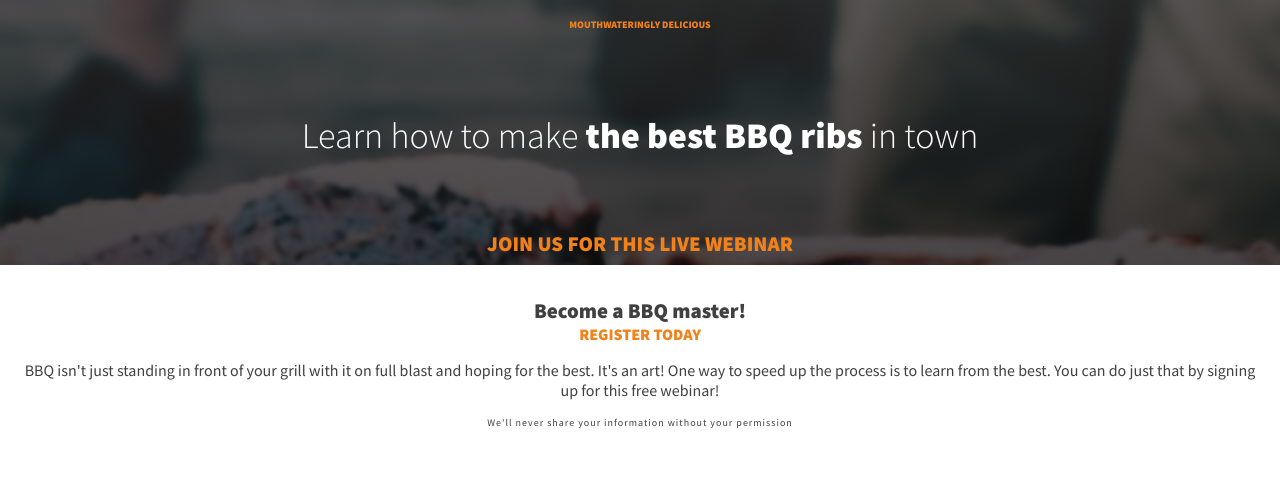
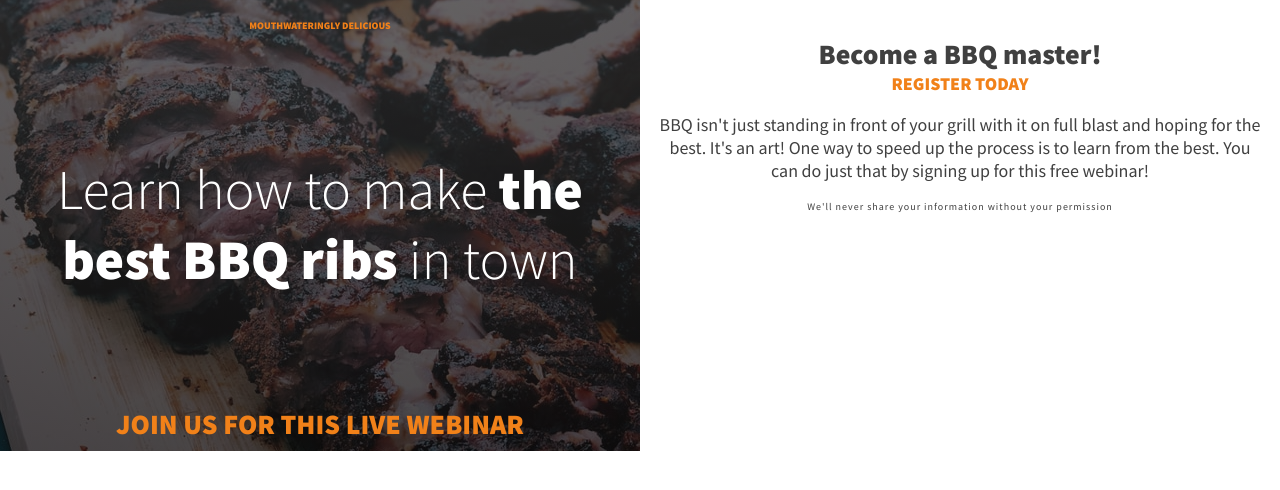
Before and after one commit to ngunner15/bbq-splash-page, a plain HTML site: page index.html in a window 1280 px wide. Drawn offline with Linux system fonts and the light colour scheme.

Commit message:
Add media queries

```diff
--- a/css/styles.css
+++ b/css/styles.css
@@ -57,6 +57,7 @@ strong {
 .intro {
   background-image: linear-gradient(rgba(49, 49, 49, 0.75), rgba(15, 14, 14, 0.75)), url(../images/dark-ribs2.jpg);
   background-size :cover;
+  background-position: center;
   background-color: #404040;
   padding: 0.5em 1em;
   display: flex;
@@ -70,3 +71,28 @@ strong {
 .main-content {
   padding: 2em 1em;
 }
+
+/* =================
+   media queries
+   ================= */
+
+@media (min-width: 500px) {
+  body {
+    font-size: 1.125rem;
+    display: flex;
+  }
+
+  h1 {
+    font-size: 3.5rem;
+  }
+
+  h2,
+  h1 + p {
+    font-size: 1.75rem;
+  }
+
+  .intro,
+  .main-content {
+    width: 50%;
+  }
+}
```
